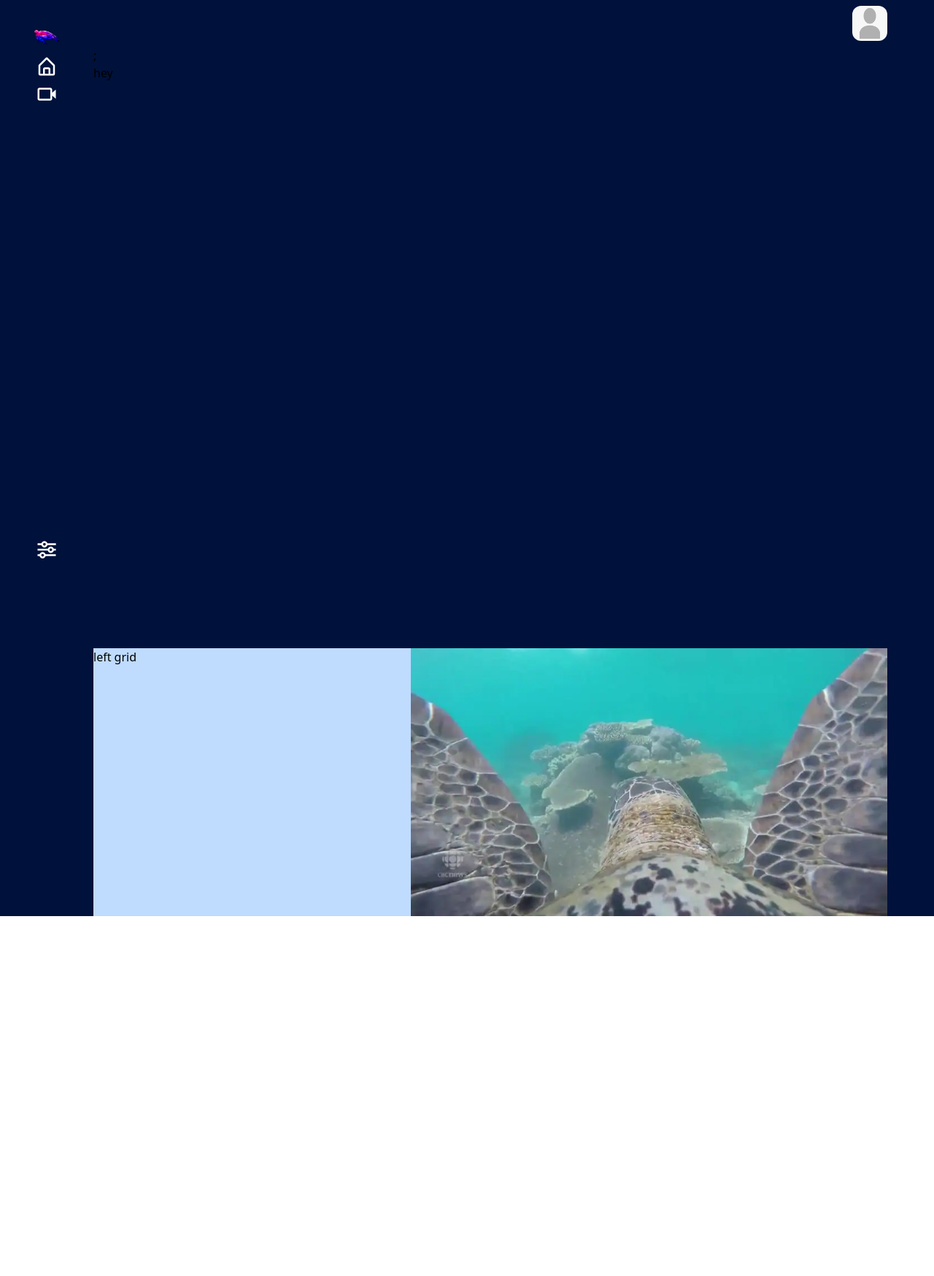
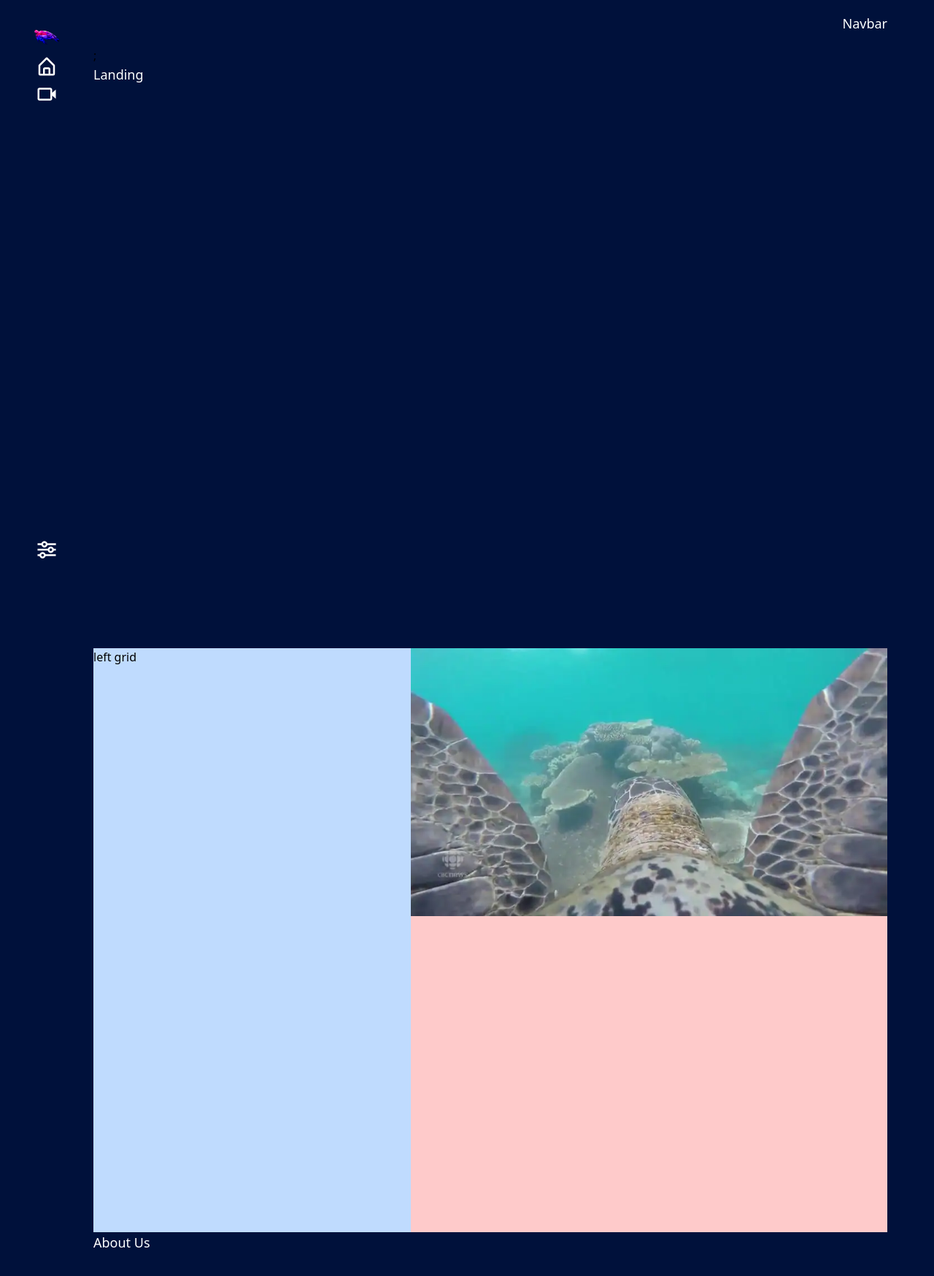
Before and after one commit to jessraphael/wth-seeturtle, a Next.js app: page / in a window 1280 px wide. Shown: the top 1748 px of the page at 73% size. Before the commit the page ends 1255 px from the top, so only its background shows below. Built offline with nearby package versions, Linux system fonts and the light colour scheme.

Commit message:
Add about us component

```diff
--- /dev/null
+++ b/components/AboutUs.tsx
@@ -0,0 +1,6 @@
+import { FC } from "react";
+
+const AboutUs: FC = ({ children }) => {
+  return <div className="h-screen w-full">{children}</div>;
+};
+export default AboutUs;
--- a/components/GridContainer.tsx
+++ b/components/GridContainer.tsx
@@ -1,6 +1,6 @@
 import { FC } from "react";
 
 const GridContainer: FC = ({ children }) => {
-  return <div className="grid grid-cols-5 h-full w-full">{children}</div>;
+  return <div className="grid grid-cols-5 h-screen w-full">{children}</div>;
 };
 export default GridContainer;
--- a/components/Landing.tsx
+++ b/components/Landing.tsx
@@ -1,6 +1,6 @@
 import { FC } from "react";
 
 const Landing: FC = ({ children }) => {
-  return <div className="w-full h-screen">{children}</div>;
+  return <div className="h-screen">{children}</div>;
 };
 export default Landing;
--- a/pages/index.tsx
+++ b/pages/index.tsx
@@ -10,6 +10,7 @@ import GridContainer from "../components/GridContainer";
 import LeftGrid from "../components/LeftGrid";
 import RightGrid from "../components/RightGrid";
 import TurtleFeed from "../components/TurtleFeed";
+import AboutUs from "../components/AboutUs";
 
 const Home: NextPage = () => {
   return (
@@ -25,17 +26,18 @@ const Home: NextPage = () => {
       <Body>
         <LeftNavbar />
         <Navbar>
-          <Image
+          {/* <Image
             src="/profilepic.png"
             alt="Profile picture"
             layout="fixed"
             width={48}
             height={48}
             className="rounded-xl"
-          />
+          /> */}
+          <p className="text-white text-lg">Navbar</p>
         </Navbar>
         <Landing>
-          <div>hey</div>
+          <p className="text-white text-lg">Landing</p>
         </Landing>
         <GridContainer>
           <LeftGrid></LeftGrid>
@@ -43,6 +45,9 @@ const Home: NextPage = () => {
             <TurtleFeed />
           </RightGrid>
         </GridContainer>
+        <AboutUs>
+          <p className="text-white text-lg">About Us</p>
+        </AboutUs>
       </Body>
     </>
   );
```
